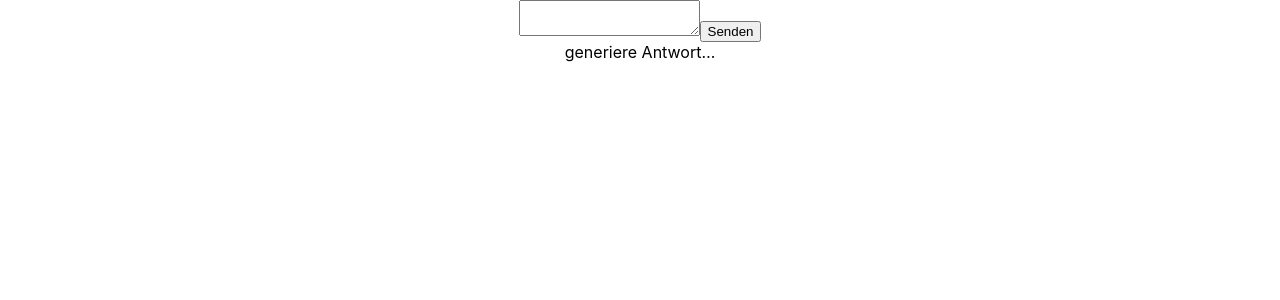
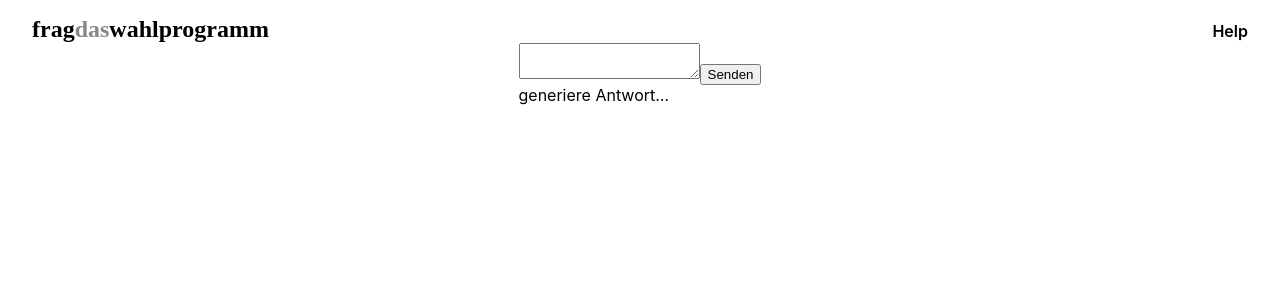
Before and after one commit to svenwiegand/fragdaswahlprogramm-frontend, a React (Vite) app: page / in a window 1280 px wide. Shown: the top 300 px of the page. Built offline with nearby package versions, Linux system fonts and the light colour scheme; no server answers.

Commit message:
First styled components and internationalization.

```diff
--- a/package.json
+++ b/package.json
@@ -10,8 +10,11 @@
     "preview": "vite preview"
   },
   "dependencies": {
+    "@emotion/react": "^11.13.5",
+    "@emotion/styled": "^11.13.5",
     "react": "^18.3.1",
-    "react-dom": "^18.3.1"
+    "react-dom": "^18.3.1",
+    "react-intl": "^7.0.2"
   },
   "devDependencies": {
     "@eslint/js": "^9.16.0",
--- a/src/App.tsx
+++ b/src/App.tsx
@@ -1,11 +1,28 @@
 import './App.css'
 import {Chat} from "./Chat"
+import {PageHeader} from "./page/PageHeader.tsx"
+import {css} from "@emotion/react"
+import {IntlProvider} from "react-intl"
+import {getBrowserLocales, getMessages} from "./messages.ts"
+
+const userLocales = getBrowserLocales()
+const messages = getMessages(userLocales)
+
+const appStyle = css`
+    padding: 16px 32px;
+    display: flex;
+    flex-direction: column;
+    align-items: center;
+`
 
 function App() {
     return (
-        <div className="App">
-            <Chat/>
-        </div>
+        <IntlProvider messages={messages} locale={userLocales[0]}>
+            <div css={appStyle}>
+                <PageHeader/>
+                <Chat/>
+            </div>
+        </IntlProvider>
     )
 }
 
--- /dev/null
+++ b/src/messages.ts
@@ -0,0 +1,26 @@
+import {MessageFormatElement} from "@formatjs/icu-messageformat-parser"
+
+const languages = ["de", "en"]
+const defaultLanguage = "en"
+
+type MessagesById = Record<string, string> | Record<string, MessageFormatElement[]>
+
+export function getMessages(locales: readonly string[]): MessagesById {
+    const langCodes = locales.map(locale => locale.split("-")[0])
+    const langCode = langCodes.find(lang => languages.includes(lang)) ?? defaultLanguage
+    return messages[langCode]
+}
+
+export function getBrowserLocales(): readonly string[] {
+    return navigator.languages ?? [navigator.language] ?? ["de-de"]
+}
+
+const messages: Record<string, MessagesById> = {
+    de: {
+        about: "Hilfe",
+    },
+
+    en: {
+        about: "Help",
+    }
+}
--- /dev/null
+++ b/src/page/PageHeader.tsx
@@ -0,0 +1,39 @@
+import { css } from '@emotion/react'
+import {Link} from "../styled-compontents.tsx"
+import {FormattedMessage} from "react-intl"
+
+const barStyle = css`
+    display: flex;
+    align-items: baseline;
+    align-self: stretch;
+`
+
+const logoStyle = css`
+    font-family: Outfit;
+    font-size: 24px;
+    font-style: normal;
+    font-weight: 600;
+    line-height: normal;
+    color: #000;
+`
+const logoLightStyle = css`
+    ${logoStyle};
+    color: #888;
+`
+
+const spacerStyle = css`
+    height: 8px;
+    flex: 1 0 0;
+`
+
+export function PageHeader() {
+    return (
+        <div css={barStyle}>
+            <span css={logoStyle}>frag</span>
+            <span css={logoLightStyle}>das</span>
+            <span css={logoStyle}>wahlprogramm</span>
+            <div aria-hidden={true} css={spacerStyle}></div>
+            <Link href="#"><FormattedMessage id={"about"}/></Link>
+        </div>
+    )
+}
--- /dev/null
+++ b/src/styled-compontents.tsx
@@ -0,0 +1,11 @@
+import styled from '@emotion/styled'
+
+export const Link = styled.a`
+    font-family: Inter;
+    font-size: 1rem;
+    font-style: normal;
+    font-weight: 600;
+    line-height: normal;
+    text-decoration: none;
+    color: #000;
+`
--- a/tsconfig.json
+++ b/tsconfig.json
@@ -14,6 +14,7 @@
     "moduleDetection": "force",
     "noEmit": true,
     "jsx": "react-jsx",
+    "jsxImportSource": "@emotion/react",
 
     /* Linting */
     "strict": true,
```
Also changed, not shown: 1 other file (tests, documents, lock files or other folders).
